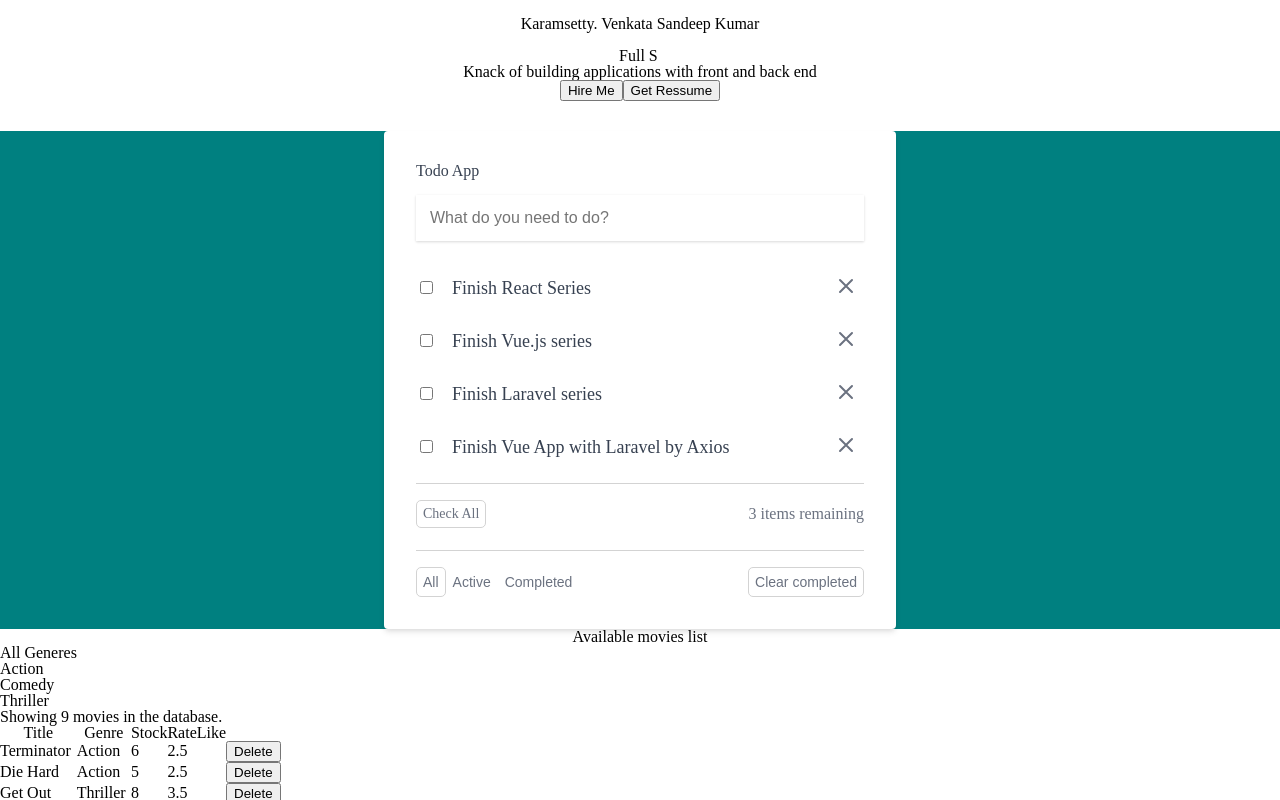
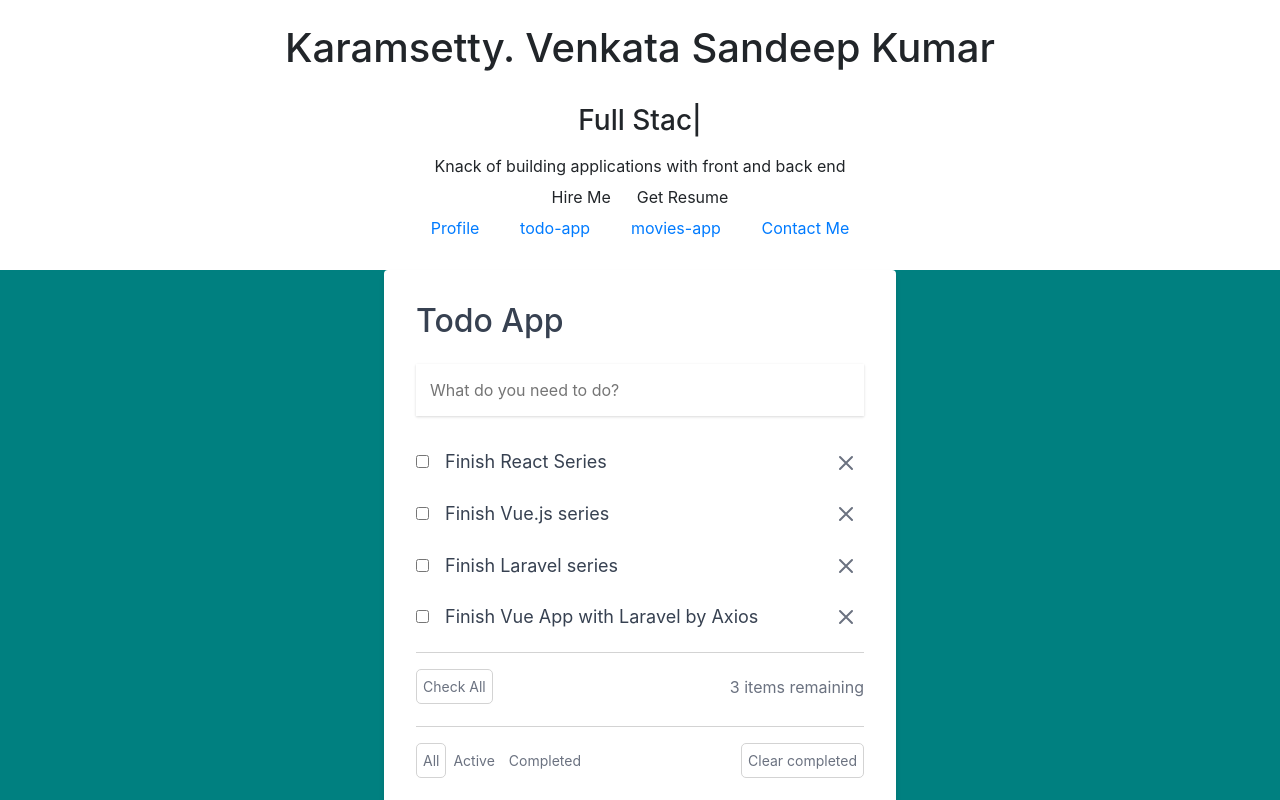
Before and after one commit to karamsetty09/ReactTableDisplay, a React (Create React App) app: page / in a window 1280 px wide. Shown: the top 800 px of the page. Built offline with nearby package versions, Linux system fonts and the light colour scheme.

Commit message:
working styles.

```diff
--- a/package.json
+++ b/package.json
@@ -12,6 +12,7 @@
     "lodash": "^4.17.10",
     "react": "^17.0.1",
     "react-dom": "^17.0.1",
+    "react-router-dom": "^5.3.0",
     "react-scripts": "4.0.2",
     "react-typical": "^0.1.3",
     "web-vitals": "^1.1.0"
--- a/src/App.jsx
+++ b/src/App.jsx
@@ -1,17 +1,17 @@
-import logo from './logo.svg';
-//import './App.css';
 import { getMovies } from './services/fakeMovieService.js';
+import {useState} from 'react';
+import TableName from './components/tableName';
 import Movies from './components/movies';
-import {useState} from 'react';
-// import Header from './components/header/header';
-import TableName from './components/tableName';
 import Todo from './components/todoappUI/todo';
 import ContactMe from './components/contactMe';
-import Profile from './components/PortfolioContainer/Home/Profile';
-import Header from './components/header/header'
+import Profile from './components/profile/profile.js';
+import Header from './components/header/header';
+import { Route, BrowserRouter as Router, Routes} from 'react-router-dom';
+
 function App() {
   return (
-    <main className="container">
+    <Router>
+      <main className="App">
         <Header name="Venkata" />
         <Todo />
         <TableName />
@@ -19,6 +19,7 @@ function App() {
         <ContactMe />
         <Profile />
       </main>
+    </Router>
   );
 }
 
--- a/src/components/header/header.jsx
+++ b/src/components/header/header.jsx
@@ -1,4 +1,5 @@
 import React from 'react'
+import { Link } from 'react-router-dom';
 import Typical from "react-typical";
 
 export default function Another(props) {
@@ -11,7 +12,7 @@ export default function Another(props) {
           <div className="profile-details-role">
             <span className="primary-text">
               {" "}
-              <h1>
+              <h3>
                 {" "}
                 <Typical
                   loop={Infinity}
@@ -32,18 +33,33 @@ export default function Another(props) {
                     3000,
                   ]}
                 />
-              </h1>
+              </h3>
             </span>
             <span className="profile-role-tagline">
               Knack of building applications with front and back end
             </span>
+            <br />
             <div className="profile-optins">
               <button className="btn highlighted-btn"> Hire Me </button>
               <a href="sandeep_Resume.pdf" download="VenkataResume.pdf">
-                <button className="btn highlighted-btn">Get Ressume</button>
+                <button className="btn highlighted-btn">Get Resume</button>
               </a>
             </div>
           </div>
+            <ul className="nav">
+                <li>
+                    <Link to="/">Profile</Link>
+                </li>
+                <li>
+                    <Link to="/todo">todo-app</Link>
+                </li>
+                <li>
+                    <Link to="/movies">movies-app</Link>
+                </li>
+                <li>
+                    <Link to="/contactme">Contact Me</Link>
+                </li>
+            </ul>
         </center>
       </div>
     );
--- /dev/null
+++ b/src/components/profile/profile.js
@@ -0,0 +1,12 @@
+
+import React from 'react'
+
+const Profile = () => {
+  return (
+    <div>
+      <h1>Home Page</h1>
+    </div>
+  )
+};
+
+export default Profile
--- a/src/components/todoappUI/App.css
+++ b/src/components/todoappUI/App.css
@@ -2,6 +2,13 @@
 *::before,
 *::after {
   box-sizing: border-box;
+}
+
+.nav {
+  list-style-type: none;
+  width: 500px;
+  display: flex;
+  justify-content: space-evenly;
 }
 
 body {
--- a/src/index.js
+++ b/src/index.js
@@ -3,8 +3,8 @@ import ReactDOM from 'react-dom';
 // import './index.css';
 import App from './App';
 import reportWebVitals from './reportWebVitals';
-// import 'bootstrap/dist/css/bootstrap.css';
-// import 'font-awesome/css/font-awesome.css';
+import 'bootstrap/dist/css/bootstrap.css';
+import 'font-awesome/css/font-awesome.css';
 
 ReactDOM.render(
   <React.StrictMode>
```
Also changed, not shown: 1 other file (tests, documents, lock files or other folders). Lines whose indentation alone changed are shown as unchanged.
